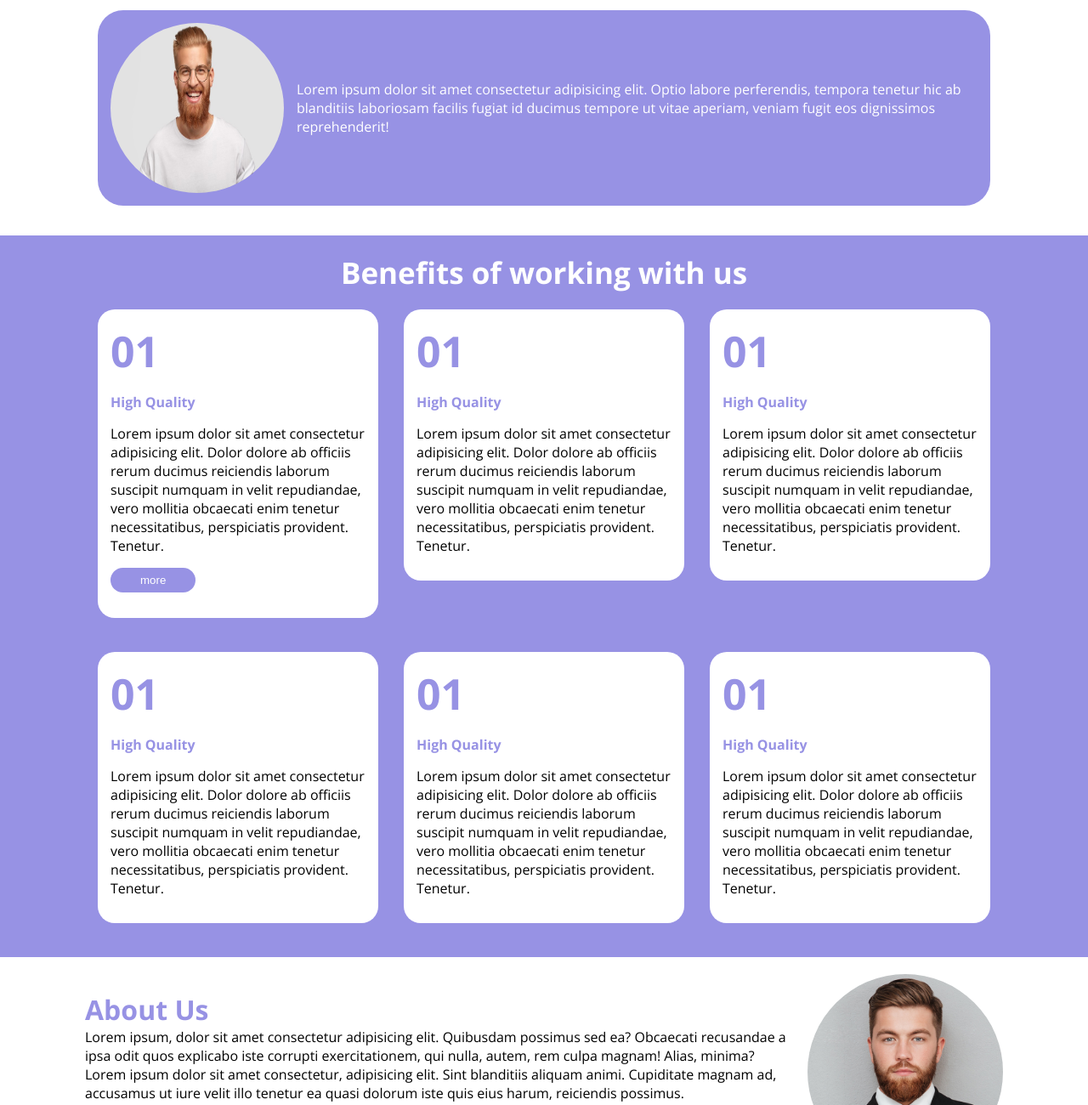
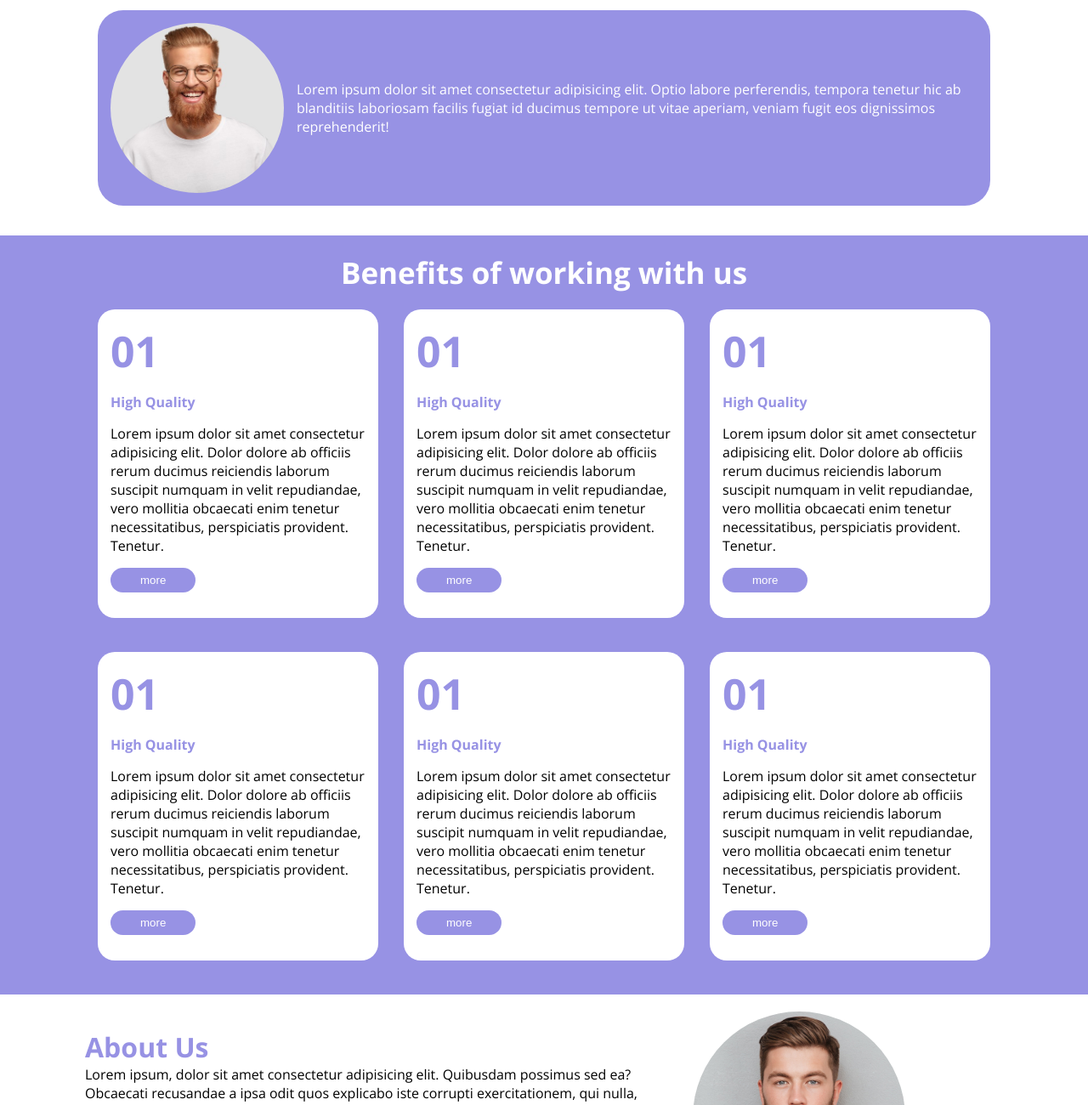
Before and after one commit to NicoloCasagrande/htmlcss-responsive-layout, a plain HTML site: page index.html in a window 1280 px wide. Shown: the part 2377-3677 px from the top of the page at 85% size. Drawn offline with nearby package versions, Linux system fonts and the light colour scheme.

Commit message:
Modifiche stile

```diff
--- a/css/main.css
+++ b/css/main.css
@@ -179,7 +179,7 @@ section:nth-of-type(odd) h2{
 
 .test-img{
     border-radius: 50%;
-    width: 30%;
+    object-fit: cover;
     height: 12.5rem;
     width: 12.5rem;
 }
@@ -261,13 +261,23 @@ section:nth-of-type(odd) h2{
 }
 
 .about-us .col img{
-    width: 100%;
+    height: 15.625rem;
+    width: 15.625rem;
     border-radius: 50%;
 }
+
 
 @media screen and (min-width: 426px){
     .about-us .column{
         flex-direction: row;
+    }
+
+    .about-us .col:first-of-type{
+        width: 65%;
+    }
+
+    .about-us .col:nth-of-type(2){
+        width: 35%;
     }
 }
 
--- a/index.html
+++ b/index.html
@@ -157,6 +157,7 @@
                             <h3>01</h3>
                             <h4>High Quality</h4>
                             <p>Lorem ipsum dolor sit amet consectetur adipisicing elit. Dolor dolore ab officiis rerum ducimus reiciendis laborum suscipit numquam in velit repudiandae, vero mollitia obcaecati enim tenetur necessitatibus, perspiciatis provident. Tenetur.</p>
+                            <button class="generic-button">more</button>
                         </div>
                     </div>
                     <div class="col">
@@ -164,6 +165,7 @@
                             <h3>01</h3>
                             <h4>High Quality</h4>
                             <p>Lorem ipsum dolor sit amet consectetur adipisicing elit. Dolor dolore ab officiis rerum ducimus reiciendis laborum suscipit numquam in velit repudiandae, vero mollitia obcaecati enim tenetur necessitatibus, perspiciatis provident. Tenetur.</p>
+                            <button class="generic-button">more</button>
                         </div>
                     </div>
                     <div class="col">
@@ -171,6 +173,7 @@
                             <h3>01</h3>
                             <h4>High Quality</h4>
                             <p>Lorem ipsum dolor sit amet consectetur adipisicing elit. Dolor dolore ab officiis rerum ducimus reiciendis laborum suscipit numquam in velit repudiandae, vero mollitia obcaecati enim tenetur necessitatibus, perspiciatis provident. Tenetur.</p>
+                            <button class="generic-button">more</button>
                         </div>
                     </div>
                     <div class="col">
@@ -178,6 +181,7 @@
                             <h3>01</h3>
                             <h4>High Quality</h4>
                             <p>Lorem ipsum dolor sit amet consectetur adipisicing elit. Dolor dolore ab officiis rerum ducimus reiciendis laborum suscipit numquam in velit repudiandae, vero mollitia obcaecati enim tenetur necessitatibus, perspiciatis provident. Tenetur.</p>
+                            <button class="generic-button">more</button>
                         </div>
                     </div>
                     <div class="col">
@@ -185,6 +189,7 @@
                             <h3>01</h3>
                             <h4>High Quality</h4>
                             <p>Lorem ipsum dolor sit amet consectetur adipisicing elit. Dolor dolore ab officiis rerum ducimus reiciendis laborum suscipit numquam in velit repudiandae, vero mollitia obcaecati enim tenetur necessitatibus, perspiciatis provident. Tenetur.</p>
+                            <button class="generic-button">more</button>
                         </div>
                     </div>
                 </div>
```
